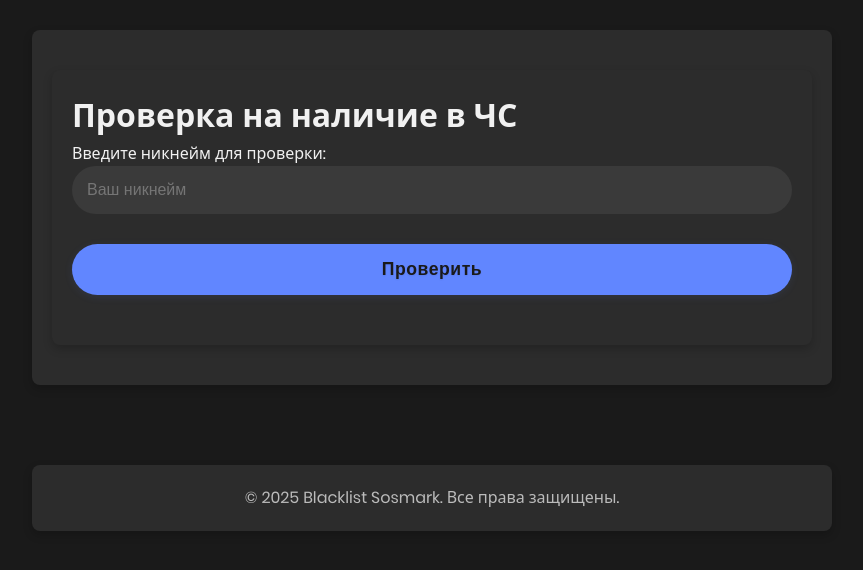
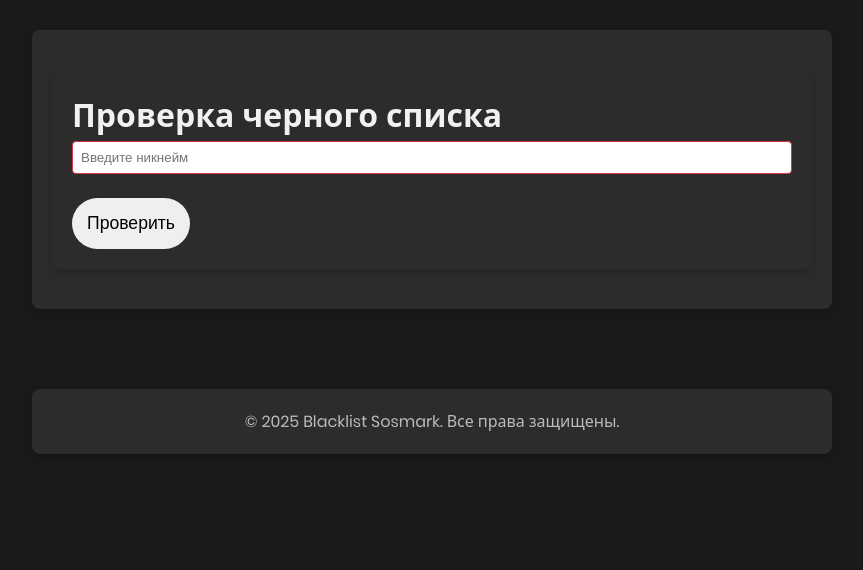
Before and after one commit to SlidrusForeal/blacklistnew, a Flask app: page / in a window 1280 px wide. Shown: the part 72-642 px from the top of the page, without its empty margins (208-1071 px from the left). Run offline with Flask 3, Linux system fonts and the light colour scheme; parts of the project's set-up code (start-up, migrations or seed data) failed here and were passed over; some libraries are stand-ins or nearby versions.

Commit message:
ааааа

```diff
--- a/static/js/base.js
+++ b/static/js/base.js
@@ -214,20 +214,21 @@
             submitButton.innerHTML = '<span class="spinner"></span> Sending...';
           }
 
-          // CSRF token support
-          const csrfToken = form.querySelector('input[name="csrf_token"]')?.value;
-          const headers = {
-            'Accept': 'application/json',
-            'X-Requested-With': 'XMLHttpRequest'
-          };
-          if (csrfToken) {
-            headers['X-CSRF-TOKEN'] = csrfToken;
+          // Get CSRF token from meta tag
+          const csrfToken = document.querySelector('meta[name="csrf-token"]').getAttribute('content');
+
+          // Add CSRF token to form data if not present
+          if (!formData.has('csrf_token')) {
+            formData.append('csrf_token', csrfToken);
           }
 
           const response = await fetch(form.action, {
-            method: form.method,
+            method: form.method || 'POST',
             body: formData,
-            headers,
+            headers: {
+              'X-Requested-With': 'XMLHttpRequest',
+              'X-CSRF-Token': csrfToken
+            },
             credentials: 'same-origin'
           });
 
@@ -255,7 +256,7 @@
           const messageContainer = document.querySelector('.message-container') || createMessageContainer();
           const messageDiv = document.createElement('div');
           messageDiv.className = 'error-message';
-          messageDiv.textContent = 'An error occurred. Please try again.';
+          messageDiv.textContent = 'Произошла ошибка. Пожалуйста, попробуйте снова.';
           messageContainer.appendChild(messageDiv);
         } finally {
           const submitButton = form.querySelector('[type="submit"]');
--- a/templates/index.html
+++ b/templates/index.html
@@ -9,32 +9,37 @@
 {% endblock %}
 
 {% block content %}
-<main class="container checker-container">
-  <h1>Проверка на наличие в ЧС</h1>
-  <p>Введите никнейм для проверки:</p>
+<div class="container">
+    <div class="check-form-container">
+        <h1>Проверка черного списка</h1>
+        <form method="POST" action="{{ url_for('index') }}" class="check-form">
+            {{ form.csrf_token }}
+            <div class="form-group">
+                <input type="text"
+                       name="nickname"
+                       id="nickname"
+                       class="form-control"
+                       placeholder="Введите никнейм"
+                       required
+                       autocomplete="off">
+            </div>
+            <button type="submit" class="btn btn-primary">Проверить</button>
+        </form>
+    </div>
 
-  <form method="POST" action="{{ url_for('index') }}" class="checker-form">
-    {{ form.hidden_tag() }}
-    <div class="input-group">
-      {{ form.nickname(id="nickname", class="form-control-custom", placeholder="Ваш никнейм", autocomplete="username") }}
+    {% if result %}
+    <div class="result-container {% if result.in_blacklist %}blacklisted{% else %}not-blacklisted{% endif %}">
+        <h2>Результат проверки</h2>
+        <p class="nickname">{{ result.nickname }}</p>
+        {% if result.in_blacklist %}
+            <p class="status blacklisted">В черном списке</p>
+            <p class="reason">{{ result.reason }}</p>
+        {% else %}
+            <p class="status not-blacklisted">Не в черном списке</p>
+        {% endif %}
     </div>
-    <div class="input-group">
-    {{ form.submit(class="btn-check") }}
-    </div>
-  </form>
-
-  {% if result %}
-    <div id="result" class="result-container {% if result.color == 'red' %}text-danger{% else %}text-success{% endif %}">
-      <p>{{ result.message }}</p>
-      {% if result.reason %}
-        <p>Причина: {{ result.reason }}</p>
-      {% endif %}
-      {% if result.color == 'red' %}
-        <canvas id="confettiCanvas" width="600" height="400" style="display:none;"></canvas>
-      {% endif %}
-    </div>
-  {% endif %}
-</main>
+    {% endif %}
+</div>
 {% endblock %}
 
 {% block scripts %}
```
